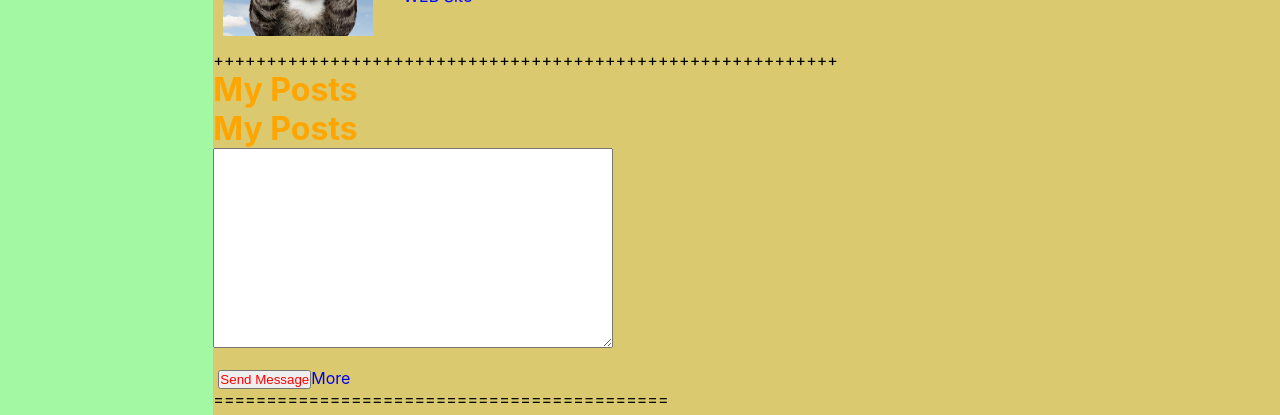
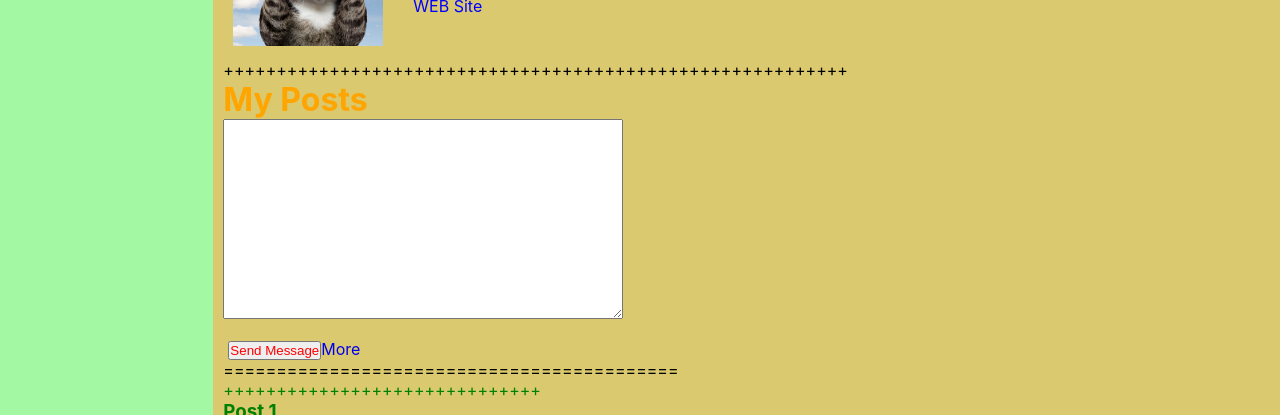
Before and after one commit to vbasoon/React_Project, a React (Create React App) app: page /news in a window 1280 px wide. Shown: the part 537-952 px from the top of the page. Built offline with nearby package versions, Linux system fonts and the light colour scheme.

Commit message:
creating object

```diff
--- a/src/components/Content/Dialogs/Dialogs.jsx
+++ b/src/components/Content/Dialogs/Dialogs.jsx
@@ -20,6 +20,16 @@ const Message = (props) => {
 }
 
 const Dialogs = (props) => {
+
+   let dialogsData = [
+      { id: 1, name: "Dima" },
+      { id: 2, name: "Lena" },
+      { id: 3, name: "Sveta" },
+      { id: 4, name: "Roma" },
+      { id: 5, name: "Nataha" },
+      { id: 6, name: "Sasha" }
+   ]
+
    return (
       <div className={style.dialogs}>
          <div className={style.dialogsItem}>
@@ -28,7 +38,7 @@ const Dialogs = (props) => {
             <DialogItem name="Sveta" id="3" />
             <DialogItem name="Roma" id="4" />
             <DialogItem name="Nataha" id="5" />
-            <DialogItem name="Sashata" id="6" />
+            <DialogItem name="Sasha" id="6" />
 
             {/* <div className={style.dialog}>
                <NavLink to="/messages/{props.N}">Lena</NavLink>
--- a/src/components/Content/Profile/MyPosts/MyInfo/MyInfo.module.css
+++ b/src/components/Content/Profile/MyPosts/MyInfo/MyInfo.module.css
@@ -7,5 +7,5 @@
 
 
 .info_box {
-
+   padding: 10px;
 }
--- a/src/components/Content/Profile/MyPosts/MyPosts.jsx
+++ b/src/components/Content/Profile/MyPosts/MyPosts.jsx
@@ -3,9 +3,8 @@ import style from './MyPosts.module.css';
 import './MyPosts.css';
 const MyPosts = () => {
    return (
-      <div className="myPost">
+      <div className={style.myPost}>
          <h1 className={style.title}>My Posts</h1>
-         <h1 className="title">My Posts</h1>
          <div className="postForm">
             <textarea></textarea>
             <br />
--- a/src/components/Content/Profile/Profile.css
+++ b/src/components/Content/Profile/Profile.css
@@ -0,0 +1,4 @@
+
+ .container {
+
+ }
--- a/src/components/Content/Profile/Profile.jsx
+++ b/src/components/Content/Profile/Profile.jsx
@@ -16,16 +16,17 @@ const Profile = () => {
          </div>
                ==========================================================
          <div className="myProfile">
-            <h1 className="title">My Profile</h1>
-            <MyInfo />
+            <div className={style.container}>
+               <h1 className="title">My Profile</h1>
+               <MyInfo />
                   +++++++++++++++++++++++++++++++++++++++++++++++++++++++++++
                   <MyPost />
                   ===========================================
                   <PostList />
                   ===============================================
                </div>
-         <button>Add Your File!</button>
-
+            <button>Add Your File!</button>
+         </div>
       </div>
 
    )
--- a/src/components/Content/Profile/Profile.module.css
+++ b/src/components/Content/Profile/Profile.module.css
@@ -1,4 +1,6 @@
-
+.container {
+  padding: 10px;
+}
 
  button {
 
```
